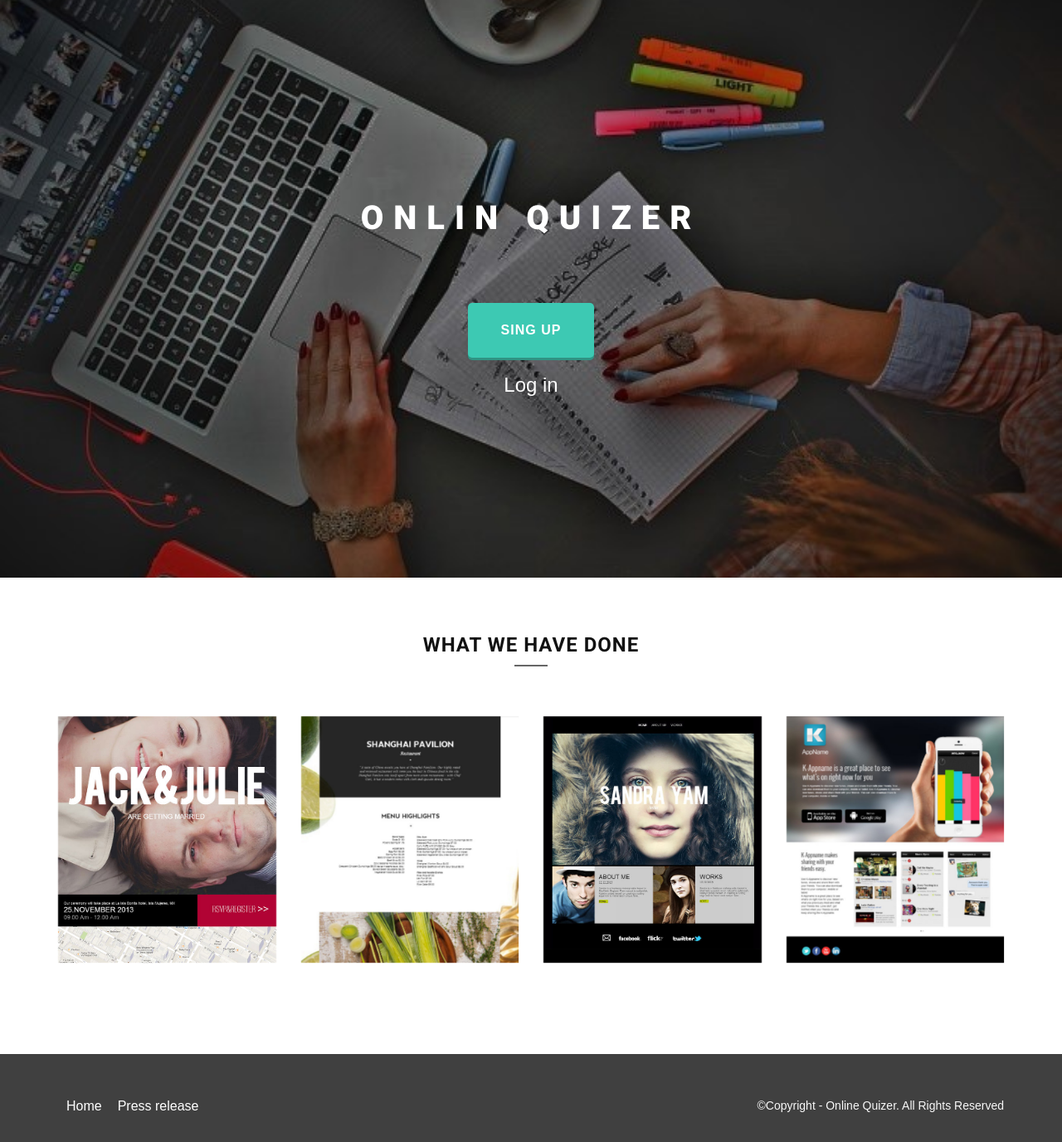
After one commit to MohamedHesham96/Tester-Project, a PHP site: page / in a window 1280 px wide. The commit adds this page. Shown: the whole page at 83% size. Run offline with PHP 8.4, Linux system fonts and the light colour scheme; some web fonts are replaced.

Commit message:
add index.html, add doctor.png and student.png photos, fix errors in sign up page , handle exception  for profile photo error,

```diff
--- /dev/null
+++ b/index.html
@@ -0,0 +1,161 @@
+<!DOCTYPE html>
+<html lang="en">
+
+    <head>
+        <meta charset="utf-8">
+        <meta name="viewport" content="width=device-width, initial-scale=1.0">
+        <meta name="description" content="">
+        <meta name="author" content="">
+
+        <title>Onlin Quizer</title>
+
+        <link rel="shortcut icon" href="recources/images/ico/favicon.png">
+
+        <!-- css -->
+        <link rel="stylesheet" href="recources/css/bootstrap.min.css">
+        <link href="recources/font-awesome/css/font-awesome.min.css" rel="stylesheet" type="text/css" />
+        <link href="recources/css/nivo-lightbox.css" rel="stylesheet" />
+        <link href="recources/css/nivo-lightbox-theme/default/default.css" rel="stylesheet" type="text/css" />
+        <link href="recources/css/animations.css" rel="stylesheet" />
+
+        <link href="recources/css/style_1.css" rel="stylesheet">
+
+        <link href="recources/color/default.css" rel="stylesheet">
+        <style type="text/css">
+        	.login:hover{
+                color: rgba(61, 201, 179, 1);
+            }
+        </style>
+        <!-- =======================================================
+            Theme Name: Bocor
+            Theme URL: https://bootstrapmade.com/bocor-bootstrap-template-nice-animation/
+            Author: BootstrapMade
+            Author URL: https://bootstrapmade.com
+        ======================================================= -->
+
+    </head>
+
+    <body id="page-top" data-spy="scroll" data-target=".navbar-custom">
+
+        <section class="hero" id="intro">
+            <div class="container">
+                <div class="row">
+                    <div class="col-md-12 text-right navicon">
+                        <a id="nav-toggle" class="nav_slide_button" href="#"><span></span></a>
+                    </div>
+                </div>
+                <div class="row">
+                    <div class="col-md-8 col-md-offset-2 text-center inner">
+                        <div class="animatedParent">
+                            <h1 class="animated fadeInDown">ONLIN QUIZER</h1>
+                            <p class="animated fadeInUp"></p>
+                        </div>
+                    </div>
+
+                    <div class="row">
+                        <div class="col-md-6 col-md-offset-3 text-center">
+                            <a href="view/SignUp.php" class="learn-more-btn btn-scroll">Sing up</a>
+                        </div>
+                    </div>
+                    <div class="row">
+                        <div class="col-md-8 col-md-offset-2 text-center inner">
+                            <div class="animatedParent">
+                                <p class=" animated fadeInDown"></p>
+
+                            </div>
+                        </div>
+                        <div class="row" >
+                            <div class="col-md-8 col-md-offset-2 text-center ">
+                                <div class="animatedParent">
+                                    <a href="view/Login.php"><p class="login animated fadeInDown ">Log in</p></a>
+                                </div>
+                            </div>
+                        </div>
+                    </div>
+                    </section>
+
+
+
+                    <!-- Section: works -->
+                    <section id="works" class="home-section color-dark text-center bg-white">
+                        <div class="container marginbot-50">
+                            <div class="row">
+                                <div class="col-lg-8 col-lg-offset-2">
+                                    <div>
+                                        <div class="animatedParent">
+                                            <div class="section-heading text-center">
+                                                <h2 class="h-bold animated bounceInDown">What we have done</h2>
+                                                <div class="divider-header"></div>
+                                            </div>
+                                        </div>
+                                    </div>
+                                </div>
+                            </div>
+
+                        </div>
+
+                        <div class="container">
+
+                            <div class="row animatedParent">
+                                <div class="col-sm-12 col-md-12 col-lg-12" >
+
+                                    <div class="row gallery-item">
+                                        <div class="col-md-3 animated fadeInUp">
+                                            <a href="recources/images/works/1.jpg" title="This is an image title" data-lightbox-gallery="gallery1" data-lightbox-hidpi="recources/images/works/1@2x.jpg">
+                                                <img src="recources/images/works/1.jpg" class="img-responsive" alt="img">
+                                            </a>
+                                        </div>
+                                        <div class="col-md-3 animated fadeInUp slow">
+                                            <a href="recources/images/works/2.jpg" title="This is an image title" data-lightbox-gallery="gallery1" data-lightbox-hidpi="recources/images/works/1@2x.jpg">
+                                                <img src="recources/images/works/2.jpg" class="img-responsive" alt="img">
+                                            </a>
+                                        </div>
+                                        <div class="col-md-3 animated fadeInUp slower">
+                                            <a href="recources/images/works/3.jpg" title="This is an image title" data-lightbox-gallery="gallery1" data-lightbox-hidpi="recources/images/works/1@2x.jpg">
+                                                <img src="recources/images/works/3.jpg" class="img-responsive" alt="img">
+                                            </a>
+                                        </div>
+                                        <div class="col-md-3 animated fadeInUp">
+                                            <a href="recources/images/works/4.jpg" title="This is an image title" data-lightbox-gallery="gallery1" data-lightbox-hidpi="recources/images/works/1@2x.jpg">
+                                                <img src="recources/images/works/4.jpg" class="img-responsive" alt="img">
+                                            </a>
+                                        </div>
+                                    </div>
+
+                                </div>
+                            </div>
+                        </div>
+
+                    </section>
+                    <!-- /Section: works -->
+
+
+                    <footer>
+                        <div class="container">
+                            <div class="row">
+                                <div class="col-md-6">
+                                    <ul class="footer-menu">
+                                        <li><a href="#">Home</a></li>
+                                        <li><a href="#">Press release</a></li>
+                                    </ul>
+                                </div>
+                                <div class="col-md-6 text-right copyright">
+                                    &copy;Copyright - Online Quizer. All Rights Reserved
+
+                                </div>
+                            </div>
+                        </div>
+                    </footer>
+
+                    <!-- Core JavaScript Files -->
+                    <script src="recources/js/jquery.min.js"></script>
+                    <script src="recources/js/bootstrap.min.js"></script>
+                    <script src="recources/js/jquery.sticky.js"></script>
+                    <script src="recources/js/nivo-lightbox.min.js"></script>
+
+                    <script src="recources/js/custom.js"></script>
+                    <script src="recources/js/css3-animate-it.js"></script>
+
+                    </body>
+
+                    </html>
--- a/recources/css/style_1.css
+++ b/recources/css/style_1.css
@@ -122,6 +122,8 @@ a:hover,
 a:focus {
     text-decoration: none;
 }
+
+
 
 blockquote {
   padding: 10px 20px;
@@ -430,7 +432,7 @@ hr.bold {
 --- Intro
 ============================ */
 
-.hero { background: url(../img/hero-bg.jpg) no-repeat center center; -webkit-background-size: cover; -moz-background-size: cover; -o-background-size: cover; background-size: cover; padding: 200px 0 200px 0; height: auto; }
+.hero { background: url(../images/hero-bg.jpg) no-repeat center center; -webkit-background-size: cover; -moz-background-size: cover; -o-background-size: cover; background-size: cover; padding: 200px 0 200px 0; height: auto; }
 .hero h1 { font-size: 40px; letter-spacing: 12px; margin: 40px 0 10px; font-weight: 900; color: #fff;}
 .hero h1 span { color: #a1a9b0; display: inline-block; }
 .hero p { font-size: 24px; font-weight: 400; color: #fefefe; }
@@ -943,6 +945,7 @@ a.btn:focus{
   background-color: #c83539;
   border-color: #c83539;
 }
+
 .btn-red:hover,
 .btn-red:focus,
 .btn-red:active,
```
Also changed, not shown: view/SignUp.php (+22 -13 lines), view/UserTypeDriver.php (+9 -1 lines), recources/images/doctor.png (added), recources/images/student.png (added).
